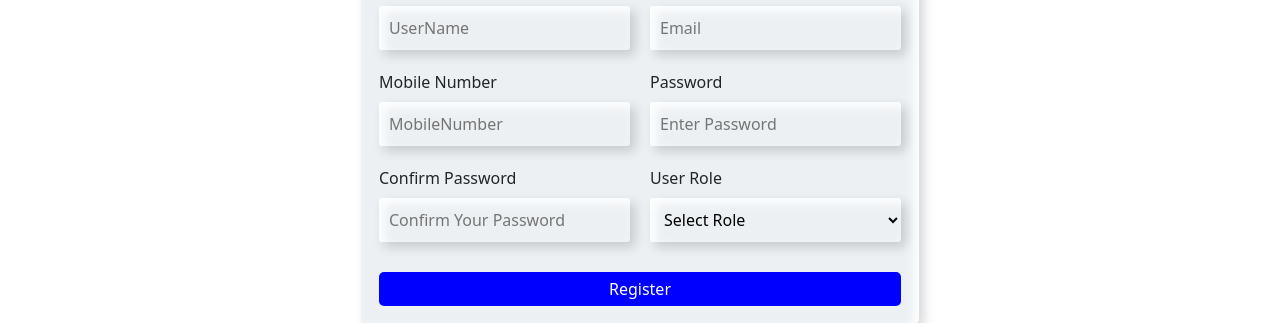
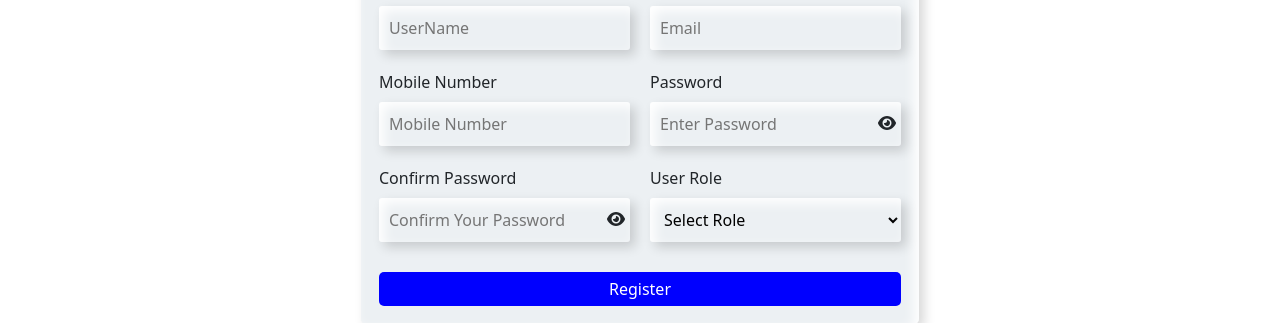
Before and after one commit to Prakash-baskar/React-Tasks, a React (Create React App) app: page /Registerform in a window 1280 px wide. Shown: the part 349-672 px from the top of the page. Built offline with nearby package versions, Linux system fonts and the light colour scheme.

Commit message:
Authendication register table

```diff
--- a/package.json
+++ b/package.json
@@ -5,6 +5,9 @@
   "dependencies": {
     "@emotion/react": "^11.11.4",
     "@emotion/styled": "^11.11.5",
+    "@fortawesome/fontawesome-svg-core": "^6.5.2",
+    "@fortawesome/free-solid-svg-icons": "^6.5.2",
+    "@fortawesome/react-fontawesome": "^0.2.2",
     "@mui/material": "^5.15.19",
     "@testing-library/jest-dom": "^5.17.0",
     "@testing-library/react": "^13.4.0",
--- a/src/Authentication/Login.css
+++ b/src/Authentication/Login.css
@@ -79,3 +79,14 @@
 .usertable{
    width: 50%;
 }
+.password-container {
+    position: relative;
+}
+
+.password-icon {
+    position: absolute;
+    right: 5px;
+    top: 70%;
+    transform: translateY(-50%);
+    cursor: pointer;
+}
--- a/src/Authentication/RegisterForm.js
+++ b/src/Authentication/RegisterForm.js
@@ -2,6 +2,8 @@ import React, { useState } from 'react';
 import "./Login.css";
 import registerFormApi from './Api/RegisterApi';
 import { useNavigate } from 'react-router-dom';
+import { FontAwesomeIcon } from '@fortawesome/react-fontawesome';
+import { faEye, faEyeSlash } from '@fortawesome/free-solid-svg-icons';
 
 const RegisterForm = () => {
     const navigate = useNavigate();
@@ -15,6 +17,8 @@ const RegisterForm = () => {
     });
 
     const [error, setError] = useState("");
+    const [showPassword, setShowPassword] = useState(false);
+    const [showConfirmPassword, setShowConfirmPassword] = useState(false);
 
     const handleChange = (e) => {
         const { name, value } = e.target;
@@ -50,12 +54,19 @@ const RegisterForm = () => {
         }
     };
 
+    const togglePasswordVisibility = () => {
+        setShowPassword(!showPassword);
+    };
+
+    const toggleConfirmPasswordVisibility = () => {
+        setShowConfirmPassword(!showConfirmPassword);
+    };
+
     return (
         <div>
             <div className='Regform'>
                 <form className='Regmain' onSubmit={handleSubmit}>
                     <div className='register'><h2>Register Form</h2></div>
-                    {/* {error && <div className='error-message'>{error}</div>} */}
                     <div>
                         <label>UserName</label>
                         <input className='Regin' name='userName' value={register.userName} onChange={handleChange} placeholder='UserName' />
@@ -66,15 +77,17 @@ const RegisterForm = () => {
                     </div>
                     <div>
                         <label>Mobile Number</label>
-                        <input className='Regin' name='mobileNo' value={register.mobileNo} onChange={handleChange} placeholder='MobileNumber' />
+                        <input className='Regin' name='mobileNo' value={register.mobileNo} onChange={handleChange} placeholder='Mobile Number' />
                     </div>
-                    <div>
+                    <div className='password-container'>
                         <label>Password</label>
-                        <input className='Regin' name='password' type='password' value={register.password} onChange={handleChange} placeholder='Enter Password' />
+                        <input className='Regin' name='password' type={showPassword ? 'text' : 'password'} value={register.password} onChange={handleChange} placeholder='Enter Password' />
+                        <FontAwesomeIcon icon={showPassword ? faEyeSlash : faEye} onClick={togglePasswordVisibility} className='password-icon' />
                     </div>
-                    <div>
+                    <div className='password-container'>
                         <label>Confirm Password</label>
-                        <input className='Regin' name='confirmPassword' type='password' value={register.confirmPassword} onChange={handleChange} placeholder='Confirm Your Password' />
+                        <input className='Regin' name='confirmPassword' type={showConfirmPassword ? 'text' : 'password'} value={register.confirmPassword} onChange={handleChange} placeholder='Confirm Your Password' />
+                        <FontAwesomeIcon icon={showConfirmPassword ? faEyeSlash : faEye} onClick={toggleConfirmPasswordVisibility} className='password-icon' />
                     </div>
                     <div>
                         <label htmlFor="Role">User Role</label>
--- a/src/Authentication/UserTable.js
+++ b/src/Authentication/UserTable.js
@@ -7,10 +7,13 @@ const UserTable = () => {
   const [error, setError] = useState(null);
   const [isEditing, setIsEditing] = useState(false);
   const [formData, setFormData] = useState({
-    id: '',
+    userId: '',
     userName: '',
     email: '',
     mobileNo: '',
+    password: '',
+    confirmPassword: '',
+    userRole:'',
     status: '',
   });
 
@@ -39,11 +42,11 @@ const UserTable = () => {
 
         setUserData(response.data);
         setFormData({
-          id: response.data.Details.id,
+          userId: response.data.Details.userId,
           userName: response.data.Details.userName,
           email: response.data.Details.email,
           mobileNo: response.data.Details.mobileNo,
-          status: response.data.Details.status,
+          userRole:response.data.Details.userRole
         });
       } catch (err) {
         const defaultError = { error: { reason: 'Unknown error occurred' }, timeStamp: new Date().toISOString() };
@@ -78,11 +81,14 @@ const UserTable = () => {
 
     try {
       const response = await axios.put(`http://localhost:8080/api/user/update`, {
-        id: formData.id,
+        userId: formData.userId,
         userName: formData.userName,
         email: formData.email,
+        password: formData.password,
+        confirmPassword: formData.confirmPassword,
         mobileNo: formData.mobileNo,
-        status: formData.status,
+        userRole:formData.userRole,
+
       }, {
         headers: {
           Authorization: `Bearer ${token}`,
@@ -99,19 +105,20 @@ const UserTable = () => {
 
   const handleDelete = async () => {
     const token = localStorage.getItem('token');
-    const username = localStorage.getItem('username');
+    const useremail = localStorage.getItem('email');
 
-    if (!token || !username) {
+    if (!token || !useremail) {
       handleTokenError();
       return;
     }
 
     try {
-      await axios.delete(`http://localhost:8080/api/user/deleteUser/${username}`, {
+      const response = await axios.delete(`http://localhost:8080/api/user/deleteUser/${useremail}`, {
         headers: {
           Authorization: `Bearer ${token}`,
         },
       });
+      console.log(response);
 
       setUserData(null);
       alert('User deleted successfully');
@@ -159,6 +166,16 @@ const UserTable = () => {
                 />
               </label>
               <label>
+                Password:
+                <input
+                  className="form-control"
+                  type="password"
+                  name="password"
+                  value={formData.password}
+                  onChange={handleInputChange}
+                />
+              </label>
+              <label>
                 Mobile Number:
                 <input
                   className="form-control"
@@ -169,12 +186,12 @@ const UserTable = () => {
                 />
               </label>
               <label>
-                Status:
+                confirmPassword:
                 <input
                   className="form-control"
-                  type="text"
-                  name="status"
-                  value={formData.status}
+                  type="password"
+                  name="confirmPassword"
+                  value={formData.confirmPassword}
                   onChange={handleInputChange}
                 />
               </label>
@@ -189,7 +206,6 @@ const UserTable = () => {
                     <th>User Name</th>
                     <th>Email</th>
                     <th>Mobile Number</th>
-                    <th>Status</th>
                     <th>Actions</th>
                   </tr>
                 </thead>
@@ -198,7 +214,6 @@ const UserTable = () => {
                     <td>{formData.userName}</td>
                     <td>{formData.email}</td>
                     <td>{formData.mobileNo}</td>
-                    <td>{formData.status}</td>
                     <td>
                       <button className="btn btn-primary" onClick={() => setIsEditing(true)}>Edit</button>
                       <button className="btn btn-danger" onClick={handleDelete}>Delete</button>
```
Also changed, not shown: src/Authentication/Api/UserDataApi.js (+15 -15 lines), 1 other file (tests, documents, lock files or other folders).
